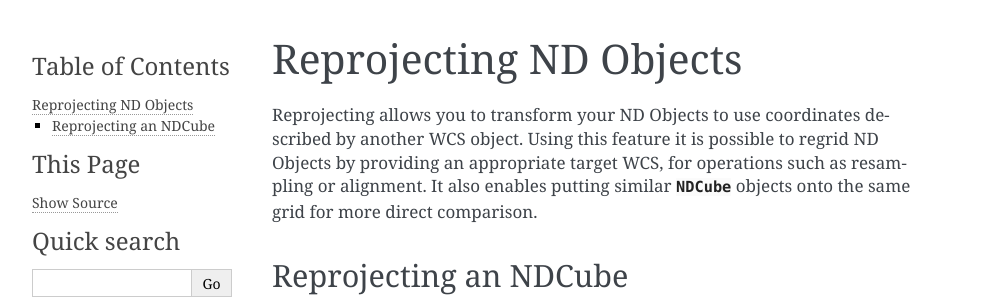
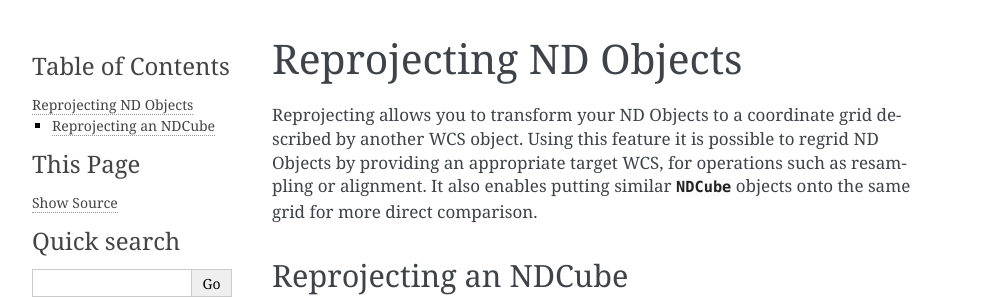
Before and after one commit to sunpy/ndcube, a Sphinx documentation site: the page built from docs/reproject.rst, in a window 1280 px wide. Shown: the top 298 px of the page, without its empty margins (148-1140 px from the left). Built offline with Sphinx 7.4.7, drawn with Linux system fonts in a browser that asks for light colours; the version number could not be read and is left out.

Commit message:
Update docs/reproject.rst
Co-authored-by: DanRyanIrish <ryand5@tcd.ie>

```diff
--- a/docs/reproject.rst
+++ b/docs/reproject.rst
@@ -4,7 +4,7 @@
 Reprojecting ND Objects
 =======================
 
-Reprojecting allows you to transform your ND Objects to use coordinates described by another WCS object.
+Reprojecting allows you to transform your ND Objects to a coordinate grid described by another WCS object.
 Using this feature it is possible to regrid ND Objects by providing an appropriate target WCS, for operations such as resampling or alignment.
 It also enables putting similar `~ndcube.NDCube` objects onto the same grid for more direct comparison.
 
```
